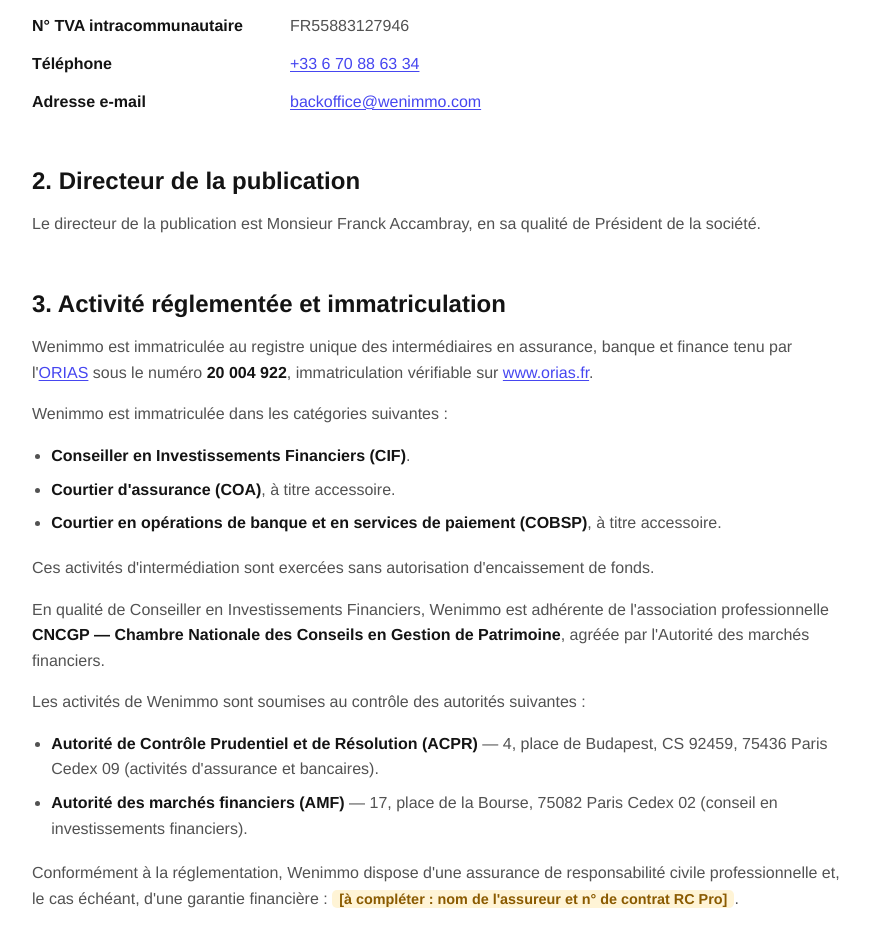
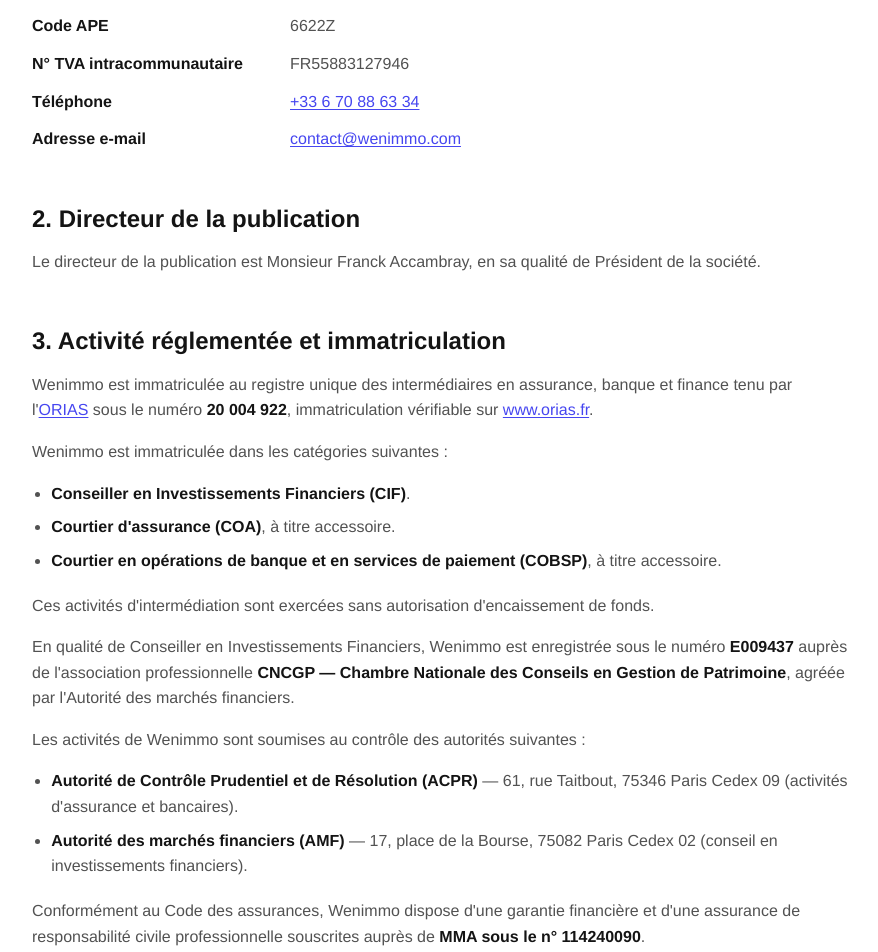
Before and after one commit to Yv-ia/landing-wenimmo, a Next.js app: page /mentions-legales in a window 1280 px wide. Shown: the part 800-1752 px from the top of the page, without its empty margins (32-910 px from the left). Built offline with nearby package versions, Linux system fonts and the light colour scheme; a web font is replaced by a local one.

Commit message:
Hecaton checkpoint: update page
Created automatically by Hecaton after an agent prompt changed the worktree.

```diff
--- a/app/mentions-legales/page.jsx
+++ b/app/mentions-legales/page.jsx
@@ -1,4 +1,4 @@
-import LegalLayout, { Todo } from "@/components/LegalLayout";
+import LegalLayout from "@/components/LegalLayout";
 
 export const metadata = {
   title: "Mentions légales — Wenimmo",
@@ -8,7 +8,7 @@
 
 export default function MentionsLegalesPage() {
   return (
-    <LegalLayout title="Mentions légales" updatedAt="24 juin 2026">
+    <LegalLayout title="Mentions légales" updatedAt="15 juillet 2026">
       <p>
         Conformément aux dispositions des articles 6-III et 19 de la loi n° 2004-575 du 21 juin 2004
         pour la confiance dans l'économie numérique (LCEN), il est porté à la connaissance des
@@ -29,6 +29,8 @@
         <dd>Paris 883 127 946</dd>
         <dt>SIREN</dt>
         <dd>883 127 946</dd>
+        <dt>Code APE</dt>
+        <dd>6622Z</dd>
         <dt>N° TVA intracommunautaire</dt>
         <dd>FR55883127946</dd>
         <dt>Téléphone</dt>
@@ -37,7 +39,7 @@
         </dd>
         <dt>Adresse e-mail</dt>
         <dd>
-          <a href="mailto:backoffice@wenimmo.com">backoffice@wenimmo.com</a>
+          <a href="mailto:contact@wenimmo.com">contact@wenimmo.com</a>
         </dd>
       </dl>
 
@@ -77,16 +79,16 @@
       </ul>
       <p>Ces activités d'intermédiation sont exercées sans autorisation d'encaissement de fonds.</p>
       <p>
-        En qualité de Conseiller en Investissements Financiers, Wenimmo est adhérente de
-        l'association professionnelle{" "}
+        En qualité de Conseiller en Investissements Financiers, Wenimmo est enregistrée sous le
+        numéro <strong>E009437</strong> auprès de l'association professionnelle{" "}
         <strong>CNCGP — Chambre Nationale des Conseils en Gestion de Patrimoine</strong>, agréée par
         l'Autorité des marchés financiers.
       </p>
       <p>Les activités de Wenimmo sont soumises au contrôle des autorités suivantes :</p>
       <ul>
         <li>
-          <strong>Autorité de Contrôle Prudentiel et de Résolution (ACPR)</strong> — 4, place de
-          Budapest, CS 92459, 75436 Paris Cedex 09 (activités d'assurance et bancaires).
+          <strong>Autorité de Contrôle Prudentiel et de Résolution (ACPR)</strong> — 61, rue
+          Taitbout, 75346 Paris Cedex 09 (activités d'assurance et bancaires).
         </li>
         <li>
           <strong>Autorité des marchés financiers (AMF)</strong> — 17, place de la Bourse, 75082
@@ -94,9 +96,9 @@
         </li>
       </ul>
       <p>
-        Conformément à la réglementation, Wenimmo dispose d'une assurance de responsabilité civile
-        professionnelle et, le cas échéant, d'une garantie financière :{" "}
-        <Todo>nom de l'assureur et n° de contrat RC Pro</Todo>.
+        Conformément au Code des assurances, Wenimmo dispose d'une garantie financière et d'une
+        assurance de responsabilité civile professionnelle souscrites auprès de{" "}
+        <strong>MMA sous le n° 114240090</strong>.
       </p>
 
       <h2>4. Hébergement</h2>
```
